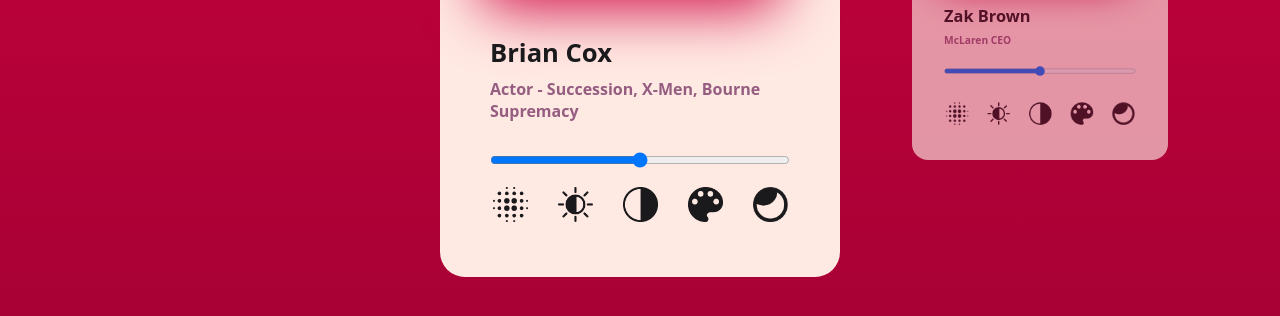
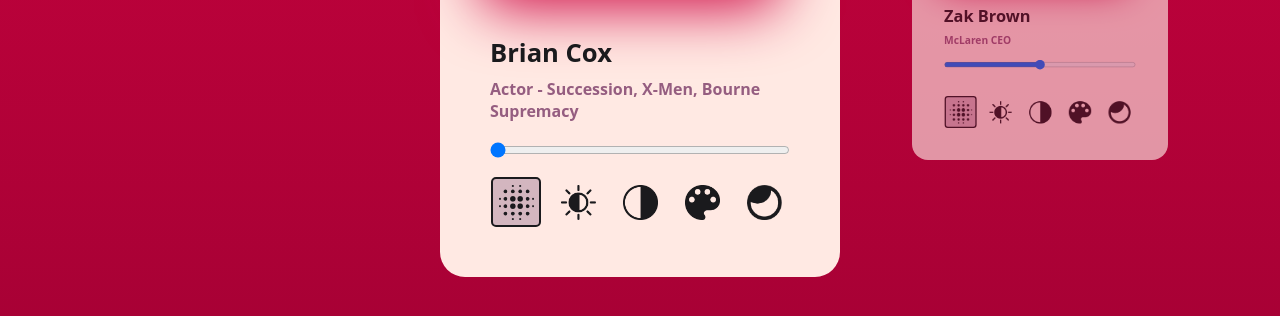
Before and after one commit to akaabdullahmateen/image-gallery, a plain HTML site: page index.html in a window 1280 px wide. Both pictures are taken after a click on the button 510 px from the left and 682 px from the top of the page. Shown: the part 478-794 px from the top of the page. Drawn offline with Linux system fonts and the light colour scheme.

Commit message:
Completed filter functionality

```diff
--- a/index.html
+++ b/index.html
@@ -44,31 +44,31 @@
           <img class="slide--picture" src="" alt="Slide picture" />
           <h2 class="slide--name"></h2>
           <p class="slide--description"></p>
-          <input class="slide--scale" type="range" />
+          <input class="slide--scale" type="range" min="0" max="100" step="5" />
           <menu class="slide--toolbar">
             <li>
-              <button class="blur">
+              <button class="blur" title="Blur">
                 <img src="src/assets/icons/toolbar/blur.png" alt="Blur icon" />
               </button>
             </li>
             <li>
-              <button class="brightness">
+              <button class="brightness" title="Brightness">
                 <img src="src/assets/icons/toolbar/brightness.png" alt="Brightness icon" />
               </button>
             </li>
             <li>
-              <button class="contrast">
+              <button class="contrast" title="Contrast">
                 <img src="src/assets/icons/toolbar/contrast.png" alt="Contrast icon" />
               </button>
             </li>
             <li>
-              <button class="grayscale">
+              <button class="grayscale" title="Grayscale">
                 <img src="src/assets/icons/toolbar/grayscale.png" alt="Grayscale icon" />
               </button>
             </li>
             <li>
-              <button class="hue">
-                <img src="src/assets/icons/toolbar/hue.png" alt="Hue icon" />
+              <button class="huerotate" title="Hue rotate">
+                <img src="src/assets/icons/toolbar/huerotate.png" alt="Huerotate icon" />
               </button>
             </li>
           </menu>
--- a/src/assets/css/style.css
+++ b/src/assets/css/style.css
@@ -197,7 +197,7 @@ header {
   height: 10px;
   background: var(--color-tertiary);
   border-radius: 5px;
-  margin-top: 25px;
+  margin-top: 15px;
 }
 
 .slide--scale::-moz-range-progress {
@@ -211,6 +211,7 @@ header {
   transition: 0.1s;
 }
 
+.slide--scale:focus::-moz-range-thumb,
 .slide--scale:hover::-moz-range-thumb {
   transform: scale(1.2);
   border: 2px solid var(--color-primary);
@@ -220,20 +221,22 @@ header {
 
 .slide--toolbar {
   display: flex;
-  gap: 20px;
+  gap: 12px;
   margin-top: auto;
 }
 
 .slide--toolbar button {
-  width: 45px;
-  height: 45px;
+  width: 50px;
+  height: 50px;
   display: flex;
   align-items: center;
   justify-content: center;
   border-radius: 5px;
 }
 
-.slide--toolbar button:hover {
+.slide--toolbar button:focus,
+.slide--toolbar button:hover,
+.slide--toolbar button.active {
   background-color: var(--color-tertiary);
 }
 
--- a/src/scripts/main.js
+++ b/src/scripts/main.js
@@ -2,6 +2,11 @@ async function populateSlides() {
   // Test if browser supports HTML5 template element by checking for the presence of template element's content attribute
 
   if (!("content" in document.createElement("template"))) {
+    const errorMessage = document.createElement("p");
+    errorMessage.textContent = "Your browser does not support HTML5 template elements!";
+    document.querySelector(".root").removeChild(document.querySelector(".gallery"));
+    document.querySelector(".root").appendChild(errorMessage);
+
     return;
   }
 
@@ -18,10 +23,49 @@ async function populateSlides() {
     slideClone.querySelector(".slide--picture").src = talent["profile_image"];
     slideClone.querySelector(".slide--name").textContent = talent["talent_name"];
     slideClone.querySelector(".slide--description").textContent = talent["talent_profession"];
+    initializeToolbar(slideClone);
     gallery.appendChild(slideClone);
   }
 
   initializeCarousel();
+}
+
+function initializeToolbar(slide) {
+  const tools = slide.querySelectorAll(".slide--toolbar button");
+  const scale = slide.querySelector(".slide--scale");
+
+  scale.addEventListener("input", () => {
+    const activeTool = slide.querySelector(".active");
+    const activeClass = activeTool.classList[0];
+    const slidePicture = slide.querySelector(".slide--picture");
+    const filters = { blur: "blur", brightness: "brightness", contrast: "contrast", grayscale: "grayscale", huerotate: "hue-rotate" };
+    const units = { blur: "px", brightness: "%", contrast: "%", grayscale: "%", huerotate: "deg" };
+    slidePicture.style.filter = `${filters[activeClass]}(${scale.value}${units[activeClass]})`;
+  });
+
+  for (const tool of tools) {
+    tool.addEventListener("click", (e) => {
+      for (const anyTool of tools) {
+        anyTool.classList.remove("active");
+      }
+
+      const currentTool = e.currentTarget;
+      currentTool.classList.add("active");
+
+      const maxValues = { blur: 20, brightness: 200, contrast: 200, grayscale: 100, huerotate: 360 };
+      const stepValues = { blur: 2, brightness: 20, contrast: 20, grayscale: 10, huerotate: 36 };
+      const defaultValues = { blur: 0, brightness: 100, contrast: 100, grayscale: 0, huerotate: 0 };
+      const toolClass = currentTool.classList[0];
+
+      scale.setAttribute("max", maxValues[toolClass]);
+      scale.setAttribute("step", stepValues[toolClass]);
+      scale.value = defaultValues[toolClass];
+
+      e.stopPropagation();
+    });
+  }
+
+  tools[0].classList.add("active");
 }
 
 function activateCarousel(index) {
@@ -32,13 +76,7 @@ function activateCarousel(index) {
     return;
   }
 
-  if (slide.classList.contains("rqueue")) {
-    slide.classList = "slide active";
-  }
-
-  if (slide.classList.contains("lqueue")) {
-    slide.classList = "slide active";
-  }
+  slide.classList = "slide active";
 
   if (slides[index - 2] != undefined) {
     slides[index - 2].classList = "slide lhidden";
@@ -56,6 +94,7 @@ function activateCarousel(index) {
 
 function initializeCarousel() {
   const slides = document.querySelectorAll(".slide");
+
   for (let index = 0; index < slides.length; index++) {
     const slide = slides[index];
     slide.classList.add("rhidden");
@@ -63,6 +102,7 @@ function initializeCarousel() {
       activateCarousel(index);
     });
   }
+
   slides[0].classList = "slide active";
   slides[1].classList = "slide rqueue";
 }
```
Also changed, not shown: src/assets/icons/toolbar/huerotate.png (renamed from src/assets/icons/toolbar/hue.png).
